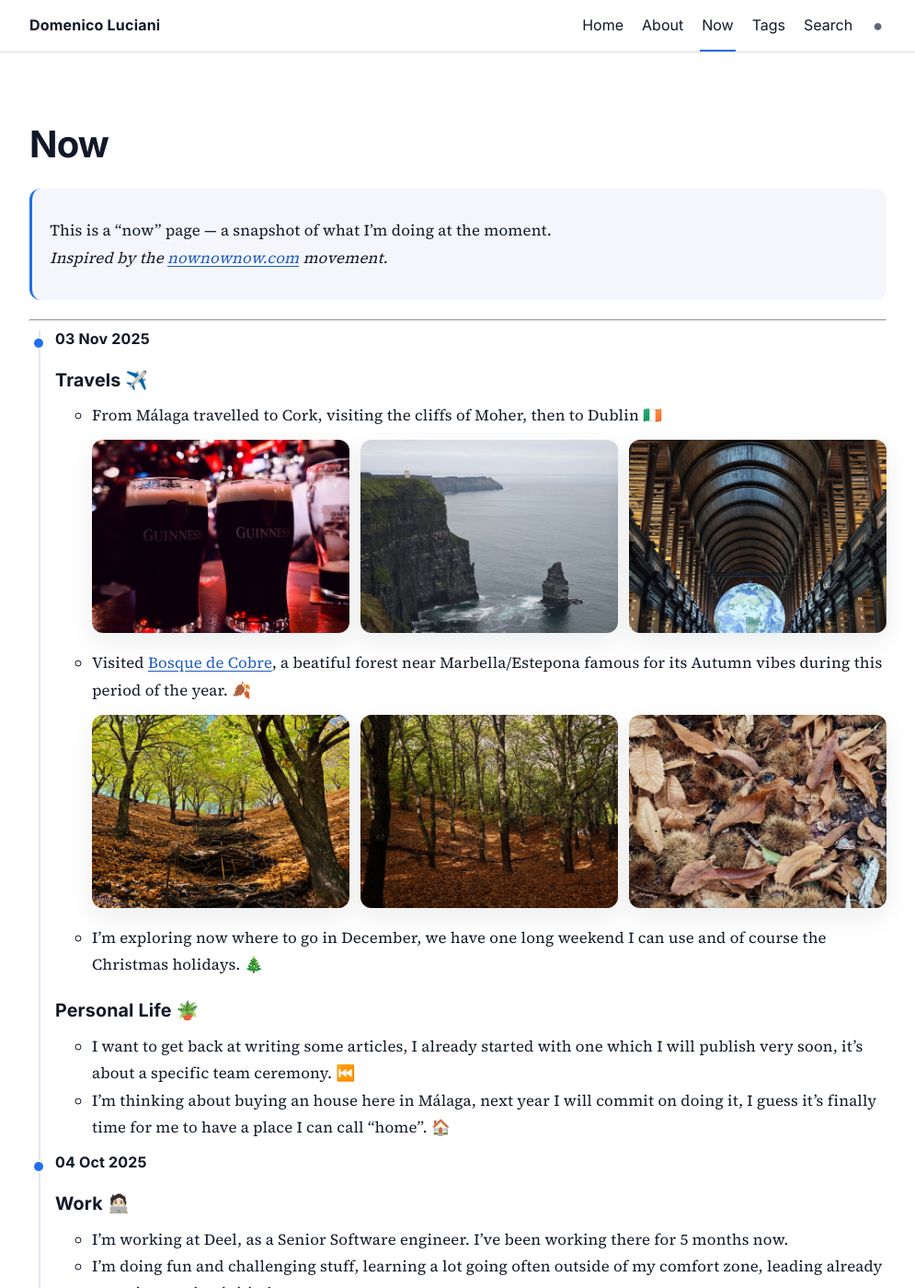
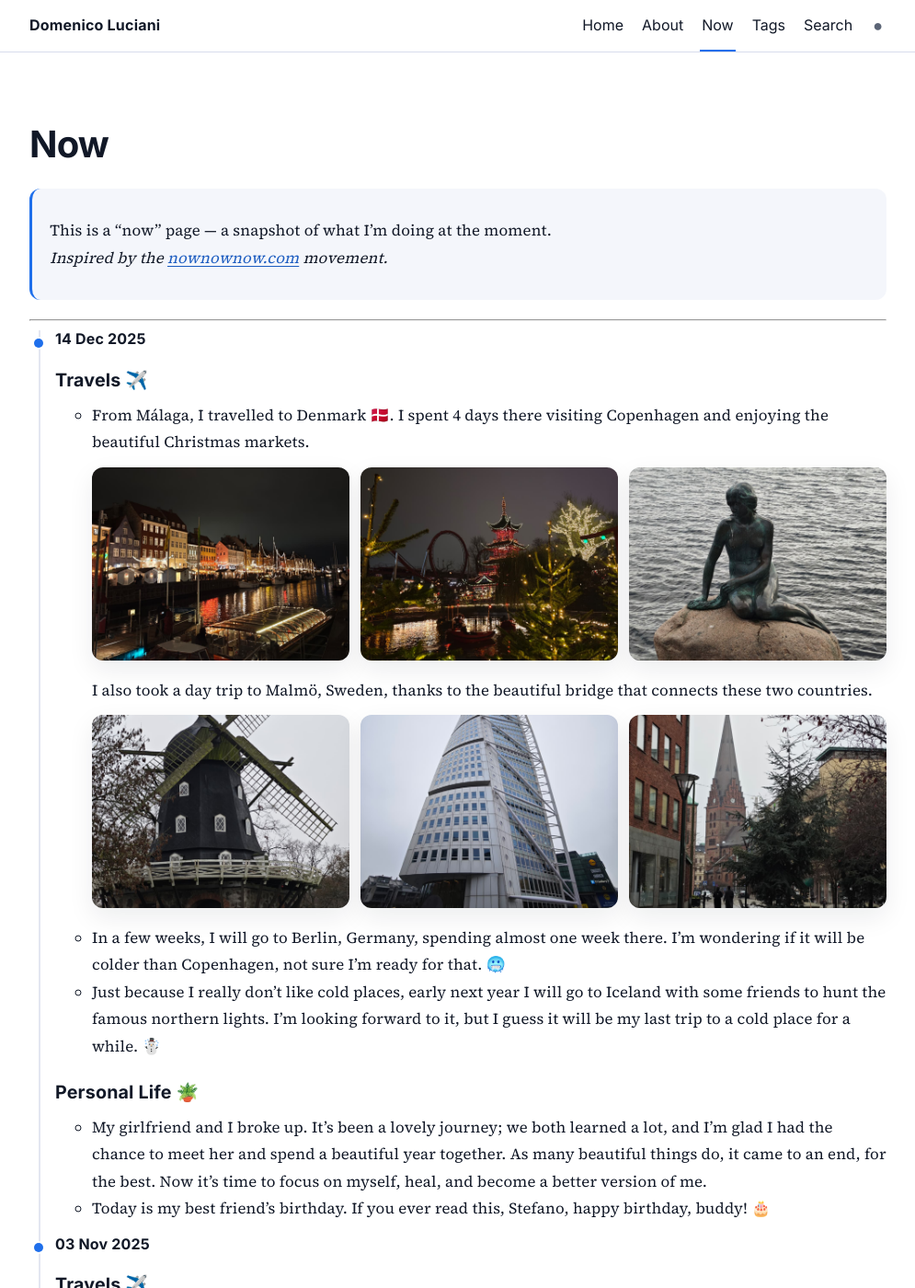
Before and after one commit to dlion/domenicoluciani, a Jekyll site: the page built from now.md, in a window 1280 px wide and 1400 px high. Shown: the whole window at 92% size, without its empty margins (142-1137 px from the left). Built offline with Jekyll 4.4.1, drawn with Linux system fonts in a browser that asks for light colours; comment, search, counter and statistics services are not loaded.

Commit message:
Now update

```diff
--- a/_data/now.yml
+++ b/_data/now.yml
@@ -41,3 +41,27 @@ timeline:
       ### Personal Life 🪴
       - I want to get back at writing some articles, I already started with one which I will publish very soon, it's about a specific team ceremony. ⏮️
       - I'm thinking about buying an house here in Málaga, next year I will commit on doing it, I guess it's finally time for me to have a place I can call "home". 🏠
+  - date: 2025-12-14
+    body: |-
+      ### Travels ✈️
+      - From Málaga, I travelled to Denmark 🇩🇰.
+        I spent 4 days there visiting Copenhagen and enjoying the beautiful Christmas markets.
+        <div class="now-gallery">
+          <img src="/assets/images/about/travels/2025/copenhagen1.jpeg" alt="copenhagen1" loading="lazy">
+          <img src="/assets/images/about/travels/2025/copenhagen2.jpeg" alt="copenhagen2" loading="lazy">
+          <img src="/assets/images/about/travels/2025/copenhagen3.jpeg" alt="copenhagen3" loading="lazy">
+        </div>
+        I also took a day trip to Malmö, Sweden, thanks to the beautiful bridge that connects these two countries.
+        <div class="now-gallery">
+          <img src="/assets/images/about/travels/2025/malmo1.jpeg" alt="malmo1" loading="lazy">
+          <img src="/assets/images/about/travels/2025/malmo2.jpeg" alt="malmo2" loading="lazy">
+          <img src="/assets/images/about/travels/2025/malmo3.jpeg" alt="malmo3" loading="lazy">
+        </div>
+      - In a few weeks, I will go to Berlin, Germany, spending almost one week there. I'm wondering if it will be colder than Copenhagen, not sure I'm ready for that. 🥶
+      - Just because I really don't like cold places, early next year I will go to Iceland with some friends to hunt the famous northern lights. I'm looking forward to it, but I guess it will be my last trip to a cold place for a while. ☃️
+
+
+      ### Personal Life 🪴
+      - My girlfriend and I broke up. It's been a lovely journey; we both learned a lot, and I'm glad I had the chance to meet her and spend a beautiful year together.
+        As many beautiful things do, it came to an end, for the best. Now it's time to focus on myself, heal, and become a better version of me.
+      - Today is my best friend's birthday. If you ever read this, Stefano, happy birthday, buddy! 🎂
```
Also changed, not shown: assets/images/about/travels/2025/copenhagen1.jpeg (added), assets/images/about/travels/2025/copenhagen2.jpeg (added), assets/images/about/travels/2025/copenhagen3.jpeg (added), assets/images/about/travels/2025/malmo1.jpeg (added), assets/images/about/travels/2025/malmo2.jpeg (added), assets/images/about/travels/2025/malmo3.jpeg (added).
